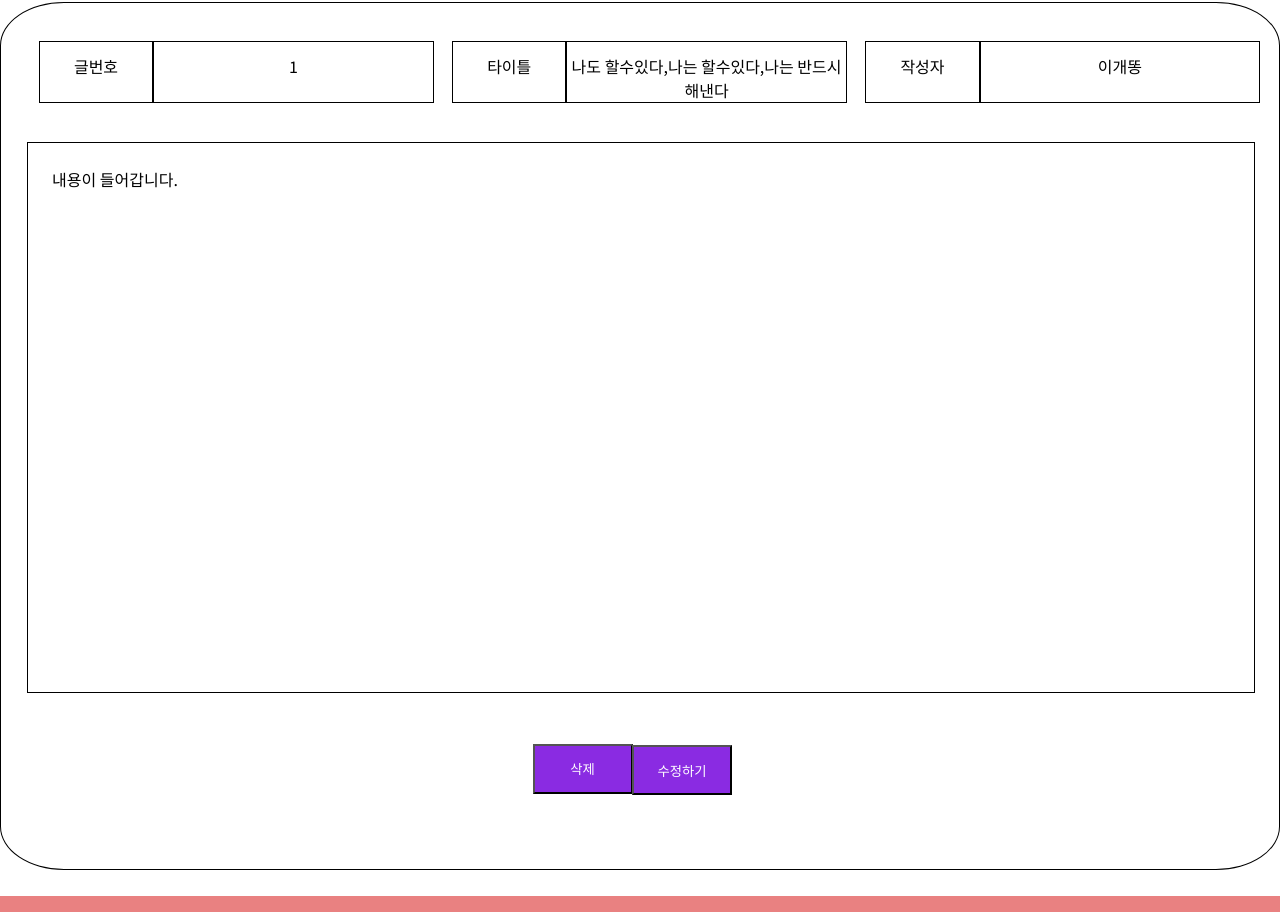
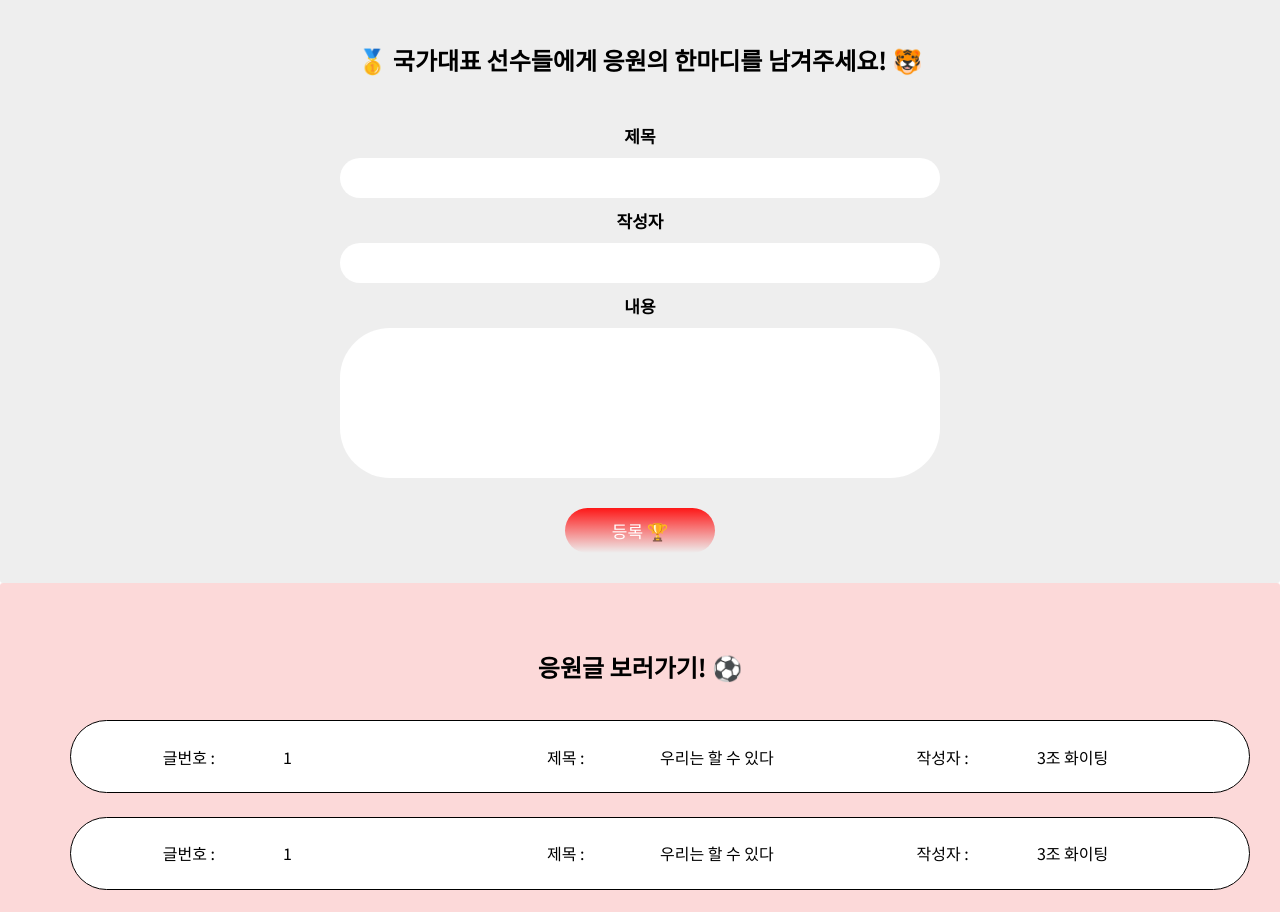
Before and after one commit to React-worldCupProject/front-repository, a React (Create React App) app: page /main in a window 1280 px wide. Shown: the part 870-1782 px from the top of the page. Built offline with nearby package versions, Linux system fonts and the light colour scheme.

Commit message:
페이지 및 컴포넌트 디자인 완성

```diff
--- a/src/App.css
+++ b/src/App.css
@@ -3,4 +3,5 @@
 * {
   font-family: "Noto Sans KR", sans-serif;
   margin: 0;
+  box-sizing: border-box;
 }
--- a/src/components/Detail/DetailArticle.css
+++ b/src/components/Detail/DetailArticle.css
@@ -1,6 +1,7 @@
 .DtSection {
-  max-width: 1440px;
-  margin: 2% auto;
+  max-width: 1200px;
+  width: 90%;
+  margin: 6% auto;
   border: 1px solid black;
   border-radius: 5%;
 }
@@ -42,6 +43,7 @@
 
 .DtSection .DtContent .DtContent2 {
   width: 100%;
+  padding-top: 23px;
   border: 1px solid black;
 }
 .DtSection .DtContent .DtContent2 p {
@@ -72,10 +74,11 @@
 .DtSection .DtContentBtn button:nth-child(1) {
   position: absolute;
   left: 40%;
+  top: 10%;
 }
 
 .DtSection .DtContentBtn button:nth-child(2) {
   position: absolute;
-  right: 45%;
-  top: 18%;
+  right: 40%;
+  top: 9%;
 }
--- a/src/components/DetailArticle.css
+++ /dev/null
@@ -1,81 +0,0 @@
-.DtSection {
-  max-width: 1440px;
-  margin: 2% auto;
-  border: 1px solid black;
-  border-radius: 5%;
-}
-
-.DtSection .DtTitle {
-  display: flex;
-  box-sizing: border-box;
-  padding: 3% 1% 1% 2%;
-  width: 100%;
-}
-
-.DtSection .DtTitle span {
-  display: inline-block;
-  width: 10%;
-  border: 1px solid black;
-  margin-left: 1%;
-  padding: 1% 1%;
-  /* height: 50px; */
-  text-align: center;
-  box-sizing: border-box;
-}
-
-.DtSection .DtTitle p {
-  width: 25%;
-  display: inline-block;
-  border: 1px solid black;
-  margin-right: 0.5%;
-  padding-top: 1%;
-  text-align: center;
-}
-
-/* DtTitle 영역 css */
-
-.DtSection .DtContent {
-  width: 100%;
-  padding: 2% 2%;
-  box-sizing: border-box;
-}
-
-.DtSection .DtContent .DtContent2 {
-  width: 100%;
-  border: 1px solid black;
-}
-.DtSection .DtContent .DtContent2 p {
-  display: block;
-  width: 100%;
-  height: 500px;
-  padding: 2% 2%;
-}
-
-/* DtContent 영역 css */
-
-.DtSection .DtContentBtn {
-  display: block;
-  position: relative;
-  width: 100%;
-  height: 100px;
-  padding: 2% 2%;
-}
-
-.DtSection .DtContentBtn button {
-  width: 100px;
-  height: 50px;
-  color: white;
-  background-color: blueviolet;
-  text-align: center;
-}
-
-.DtSection .DtContentBtn button:nth-child(1) {
-  position: absolute;
-  left: 40%;
-}
-
-.DtSection .DtContentBtn button:nth-child(2) {
-  position: absolute;
-  right: 45%;
-  top: 18%;
-}
--- a/src/components/DetailArticle.jsx
+++ /dev/null
@@ -1,35 +0,0 @@
-import React from "react";
-// import { useState } from "react";
-// import { useSelector, useDispatch } from "react-redux";
-import "./DetailArticle.css";
-
-const DetailAriticle = () => {
-  //   const [textNumber, setTextNumber] = useState("");
-  //   const [title, setTitle] = useState("");
-  //   const [writer, setWriter] = useState("");
-
-  return (
-    <section className="DtSection">
-      <div className="DtTitle">
-        <span>글번호</span>
-        <p>1 </p>
-        <span>타이틀</span>
-        <p>나도 할수있다,나는 할수있다,나는 반드시 해낸다</p>
-
-        <span>작성자</span>
-        <p>이개똥 </p>
-      </div>
-      <article className="DtContent">
-        <div className="DtContent2">
-          <p>내용이 들어갑니다.</p>
-        </div>
-      </article>
-      <div className="DtContentBtn">
-        <button>삭제</button>
-        <button>수정하기</button>
-      </div>
-    </section>
-  );
-};
-
-export default DetailAriticle;
--- a/src/components/main/mainSection.jsx
+++ b/src/components/main/mainSection.jsx
@@ -1,11 +1,12 @@
 import styled from "styled-components";
+
 const MainSection = () => {
   return (
     <div>
       <StAddForm>
         <StInputGroup>
           <StTitle>
-            &#129351; 국가대표 선수들에게 응원의 한마디를 남겨주세요! &#128047;{" "}
+            &#129351; 국가대표 선수들에게 응원의 한마디를 남겨주세요! &#128047;
           </StTitle>
           <StFormLabel>제목</StFormLabel>
           <StAddInput />
@@ -14,13 +15,38 @@ const MainSection = () => {
           <StFormLabel>내용</StFormLabel>
           <StAddInput2 />
           <StAddButton>등록 &#127942;</StAddButton>
-          <p></p>
-          <p></p>
         </StInputGroup>
+        <p></p>
       </StAddForm>
-      <StAddForm2>
+      <StAddTitle>
         <StTitle>응원글 보러가기! &#9917; </StTitle>
-      </StAddForm2>
+        <ul>
+          <li>
+            <span>글번호 :</span>
+            <p> 1</p>
+            <span>제목 :</span>
+            <p> 우리는 할 수 있다</p>
+            <span>작성자 :</span>
+            <p>3조 화이팅</p>
+          </li>
+          <li>
+            <span>글번호 :</span>
+            <p> 1</p>
+            <span>제목 :</span>
+            <p> 우리는 할 수 있다</p>
+            <span>작성자 :</span>
+            <p>3조 화이팅</p>
+          </li>
+          <li>
+            <span>글번호 :</span>
+            <p> 1</p>
+            <span>제목 :</span>
+            <p> 우리는 할 수 있다</p>
+            <span>작성자 :</span>
+            <p>3조 화이팅</p>
+          </li>
+        </ul>
+      </StAddTitle>
     </div>
   );
 };
@@ -48,18 +74,46 @@ const StAddForm = styled.form`
   align-items: center;
   padding: 30px;
   gap: 0px;
+  p {
+  }
 `;
-const StAddForm2 = styled.form`
+const StAddTitle = styled.div`
+  display: block;
   background-color: #862525;
   background: #f9b1b17c;
   border-radius: 3px;
   margin: 0 auto;
-  display: block;
   align-items: center;
   padding: 30px;
-  gap: 0px;
-  display: grid;
   align-items: center;
+  ul {
+    display: flex;
+    flex-direction: column;
+    justify-content: center;
+    max-width: 1440px;
+    margin: 0 auto;
+    li {
+      width: 100%;
+      display: flex;
+      flex-direction: row;
+      border: 1px solid black;
+      list-style: none;
+      margin-bottom: 2%;
+      padding: 2% 2% 2% 2%;
+      background-color: white;
+      border-radius: 50px 50px 50px 50px;
+      span {
+        display: inline-block;
+        width: 25%;
+        text-align: center;
+      }
+      p {
+        display: inline-block;
+        width: 25%;
+        text-align: left;
+      }
+    }
+  }
 `;
 const StAddInput = styled.input`
   height: 40px;
--- /dev/null
+++ b/src/pages/Detail/Detail.jsx
@@ -0,0 +1,13 @@
+import CommentInput from "../../components/Detail/comment";
+import DetailAriticle from "../../components/Detail/DetailArticle";
+
+function Detail() {
+  return (
+    <>
+      <DetailAriticle />
+      <CommentInput />
+    </>
+  );
+}
+
+export default Detail;
--- a/src/pages/main/Main.jsx
+++ b/src/pages/main/Main.jsx
@@ -1,7 +1,7 @@
 import React, { useEffect } from "react";
 import "./Main.css";
-import DetailArticle from "../../components/DetailArticle";
 import mainimage from "../../mainimage.png";
+import MainSection from "../../components/main/mainSection";
 
 function Main({ setpathname }) {
   useEffect(() => {
@@ -12,7 +12,7 @@ function Main({ setpathname }) {
     <>
       <section>
         <img src={mainimage} alt="인트로 이미지" className="mainimage"></img>
-        <DetailArticle />
+        <MainSection />
       </section>
     </>
   );
--- a/src/shared/Router.js
+++ b/src/shared/Router.js
@@ -2,6 +2,7 @@ import React, { useState } from "react";
 import { BrowserRouter, Route, Routes } from "react-router-dom";
 import Intro from "../pages/intro/Intro";
 import Main from "../pages/main/Main";
+import Detail from "../pages/Detail/Detail";
 import Layout from "./Layout";
 
 const Router = () => {
@@ -12,6 +13,7 @@ const Router = () => {
         <Routes>
           <Route path="/" element={<Intro setpathname={setpathname} />} />
           <Route path="/main" element={<Main setpathname={setpathname} />} />
+          <Route path="/detail" element={<Detail />} />
         </Routes>
       </Layout>
     </BrowserRouter>
```
